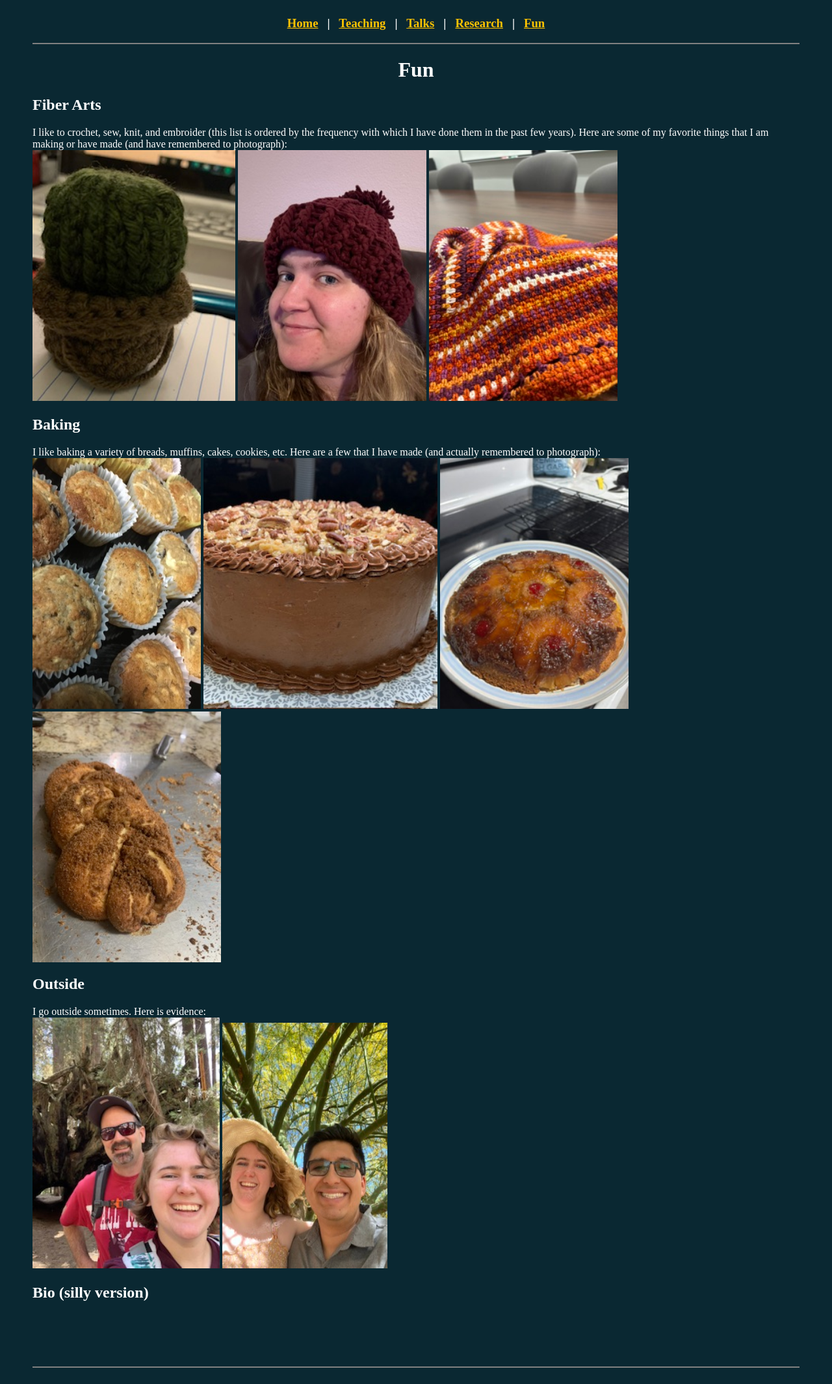
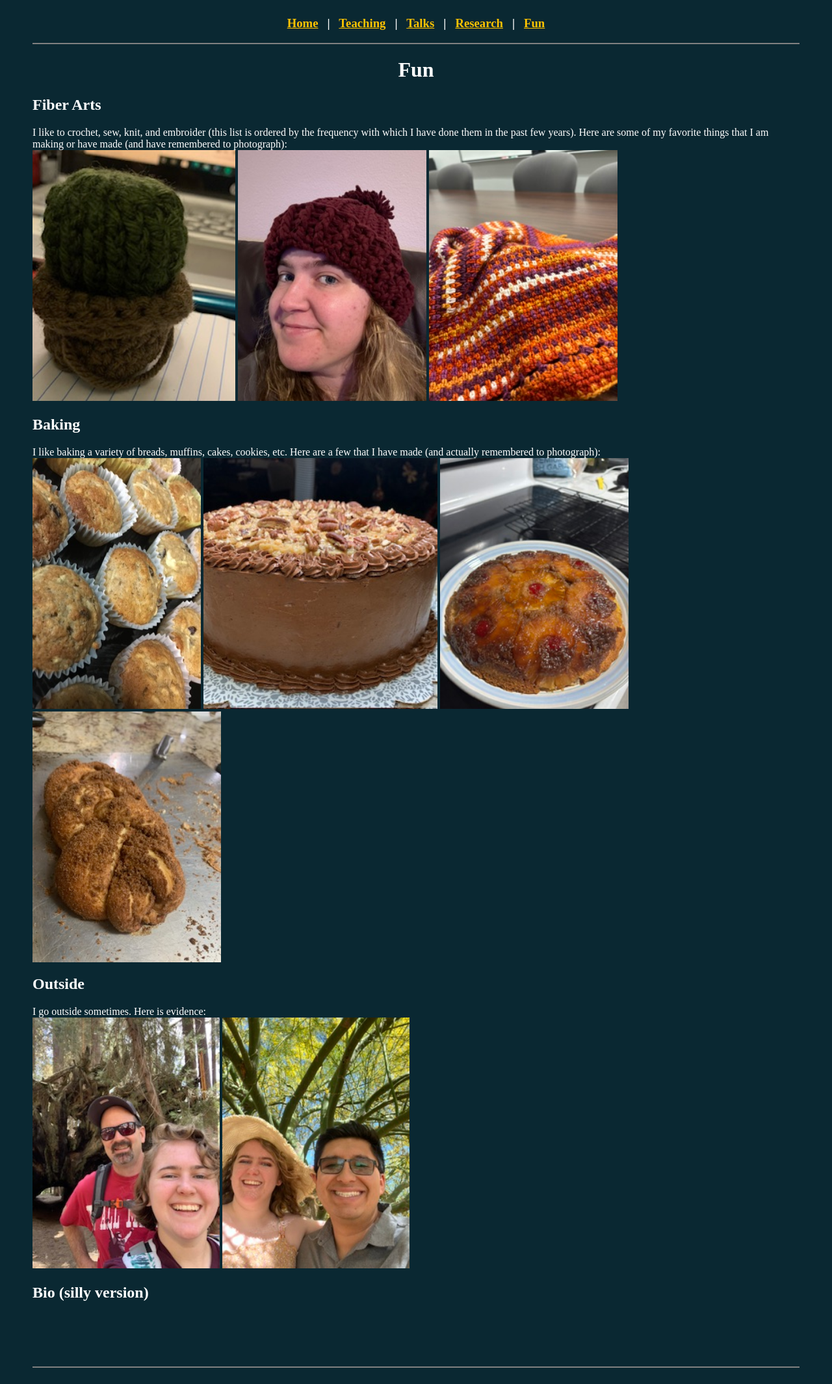
Before and after one commit to abaumheckel/abaumheckel.github.io, a Jekyll site: the page fun.html, which Jekyll copies as it is, in a window 1280 px wide. Shown: the whole page at 65% size. Built offline with Jekyll 4.4.1, drawn with Linux system fonts in a browser that asks for light colours.

Commit message:
Update fun.html

```diff
--- a/fun.html
+++ b/fun.html
@@ -49,7 +49,7 @@ I like baking a variety of breads, muffins, cakes, cookies, etc. Here are a few
 <H2><left> Outside </left></H2>
   I go outside sometimes. Here is evidence: <br>
   <img src="audreydadfallentree.jpeg" ;="" alt="A blonde woman stands in front of a man with sunglasses and a hat in front of a fallen, hollowed out tree." height="386" width="288">
-  <img src="audreyisaiahbotanicalgarden.jpeg" ;="" alt="A blonde woman in a hat and orange dress and a dark haired man." height="378" width="254">
+  <img src="audreyisaiahbotanicalgarden.jpeg" ;="" alt="A blonde woman in a hat and orange dress and a dark haired man." height="386" width="288">
 
 <H2><left> Bio (silly version) </left></H2>
 
```
